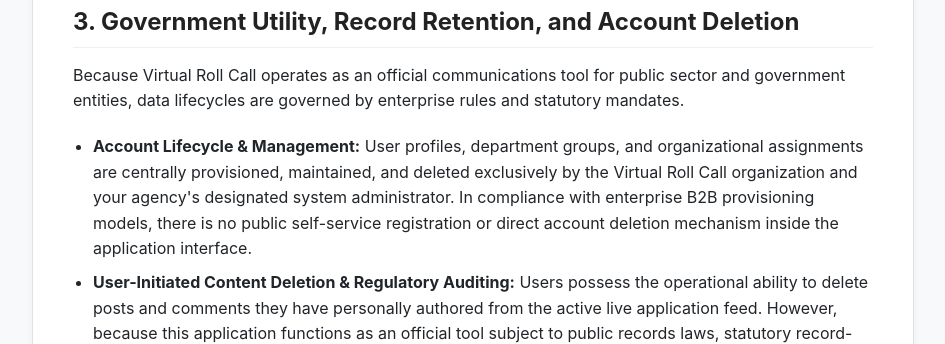
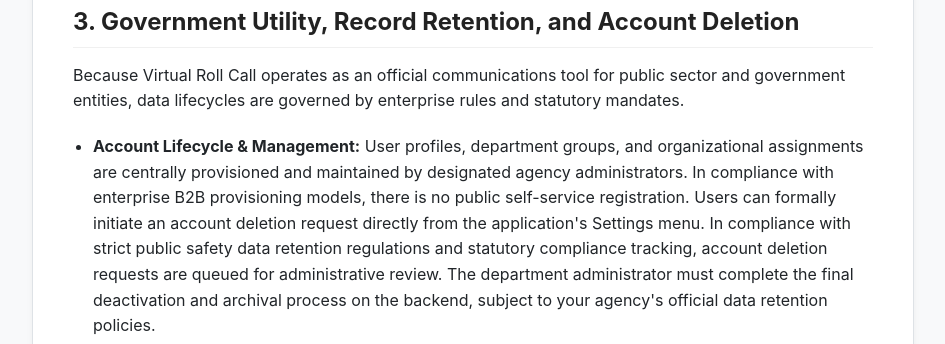
Before and after one commit to virtualrollcall/PrivacyPolicy, a plain HTML site: page index.html in a window 1280 px wide. Shown: the part 1578-1922 px from the top of the page, without its empty margins (167-1112 px from the left). Drawn offline with Linux system fonts and the light colour scheme.

Commit message:
Update index.html

```diff
--- a/index.html
+++ b/index.html
@@ -173,7 +173,7 @@
         <h2>3. Government Utility, Record Retention, and Account Deletion</h2>
         <p>Because Virtual Roll Call operates as an official communications tool for public sector and government entities, data lifecycles are governed by enterprise rules and statutory mandates.</p>
         <ul>
-            <li><strong>Account Lifecycle & Management:</strong> User profiles, department groups, and organizational assignments are centrally provisioned, maintained, and deleted exclusively by the Virtual Roll Call organization and your agency's designated system administrator. In compliance with enterprise B2B provisioning models, there is no public self-service registration or direct account deletion mechanism inside the application interface.</li>
+            <li><strong>Account Lifecycle & Management:</strong> User profiles, department groups, and organizational assignments are centrally provisioned and maintained by designated agency administrators. In compliance with enterprise B2B provisioning models, there is no public self-service registration. Users can formally initiate an account deletion request directly from the application's Settings menu. In compliance with strict public safety data retention regulations and statutory compliance tracking, account deletion requests are queued for administrative review. The department administrator must complete the final deactivation and archival process on the backend, subject to your agency's official data retention policies.</li>
             <li><strong>User-Initiated Content Deletion & Regulatory Auditing:</strong> Users possess the operational ability to delete posts and comments they have personally authored from the active live application feed. However, because this application functions as an official tool subject to public records laws, statutory record-retention policies, and internal affairs protocols, all communication data—including deleted posts or comments—remains securely logged within a read-only administrative archive. This data is accessible solely to authorized agency administrators for official compliance tracking and audit trails, and is never exposed to third parties.</li>
         </ul>
 
```
